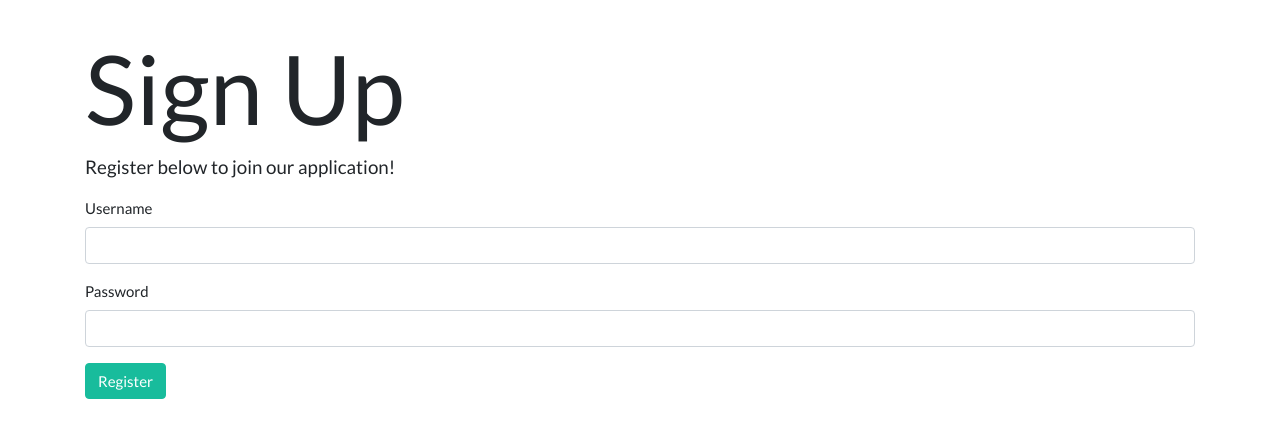
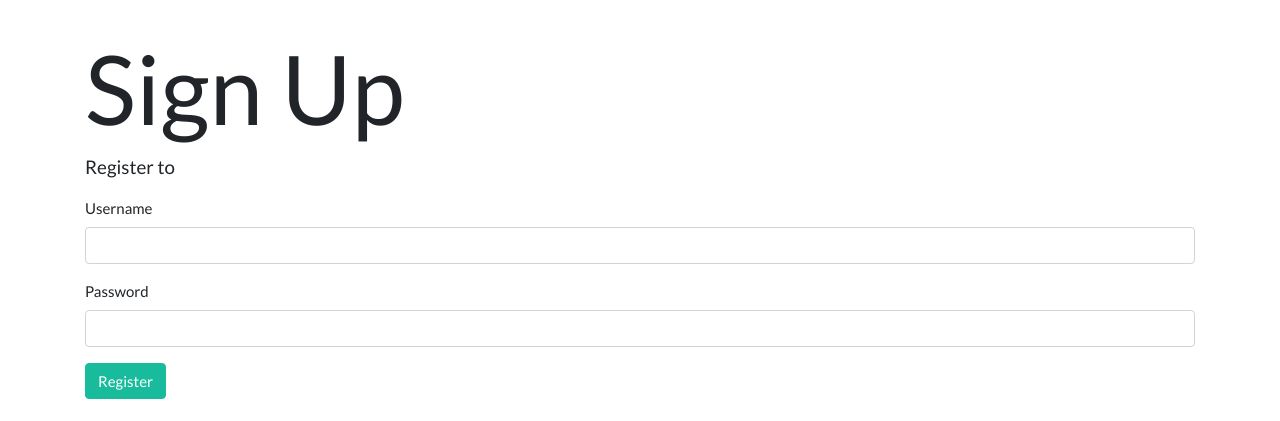
Before and after one commit to Fredeggs/authentication-demo, a Flask app: page /register in a window 1280 px wide. Shown: the part 71-492 px from the top of the page. Run offline with Flask 2, Linux system fonts and the light colour scheme; some libraries are stand-ins or nearby versions.

Commit message:
completed demo code

```diff
--- a/app.py
+++ b/app.py
@@ -1,8 +1,9 @@
+from crypt import methods
 from flask import Flask, render_template, redirect, session, flash
 from flask_debugtoolbar import DebugToolbarExtension
 from models import connect_db, db, User, Tweet
+from sqlalchemy.exc import IntegrityError
 from forms import UserForm, TweetForm
-from sqlalchemy.exc import IntegrityError
 
 app = Flask(__name__)
 app.config["SQLALCHEMY_DATABASE_URI"] = "postgresql:///auth_demo"
@@ -13,6 +14,7 @@ app.config['DEBUG_TB_INTERCEPT_REDIRECTS'] = False
 
 
 connect_db(app)
+db.create_all()
 
 toolbar = DebugToolbarExtension(app)
 
@@ -20,7 +22,6 @@ toolbar = DebugToolbarExtension(app)
 @app.route('/')
 def home_page():
     return render_template('index.html')
-
 
 @app.route('/tweets', methods=['GET', 'POST'])
 def show_tweets():
@@ -31,14 +32,12 @@ def show_tweets():
     all_tweets = Tweet.query.all()
     if form.validate_on_submit():
         text = form.text.data
-        new_tweet = Tweet(text=text, user_id=session['user_id'])
+        new_tweet = Tweet(text=text, user_id=session["user_id"])
         db.session.add(new_tweet)
         db.session.commit()
-        flash('Tweet Created!', 'success')
+        flash('Tweet Created!', "success")
         return redirect('/tweets')
-
-    return render_template("tweets.html", form=form, tweets=all_tweets)
-
+    return render_template("/tweets.html", tweets=all_tweets, form=form)
 
 @app.route('/tweets/<int:id>', methods=["POST"])
 def delete_tweet(id):
@@ -55,7 +54,6 @@ def delete_tweet(id):
     flash("You don't have permission to do that!", "danger")
     return redirect('/tweets')
 
-
 @app.route('/register', methods=['GET', 'POST'])
 def register_user():
     form = UserForm()
@@ -68,14 +66,12 @@ def register_user():
         try:
             db.session.commit()
         except IntegrityError:
-            form.username.errors.append('Username taken.  Please pick another')
+            form.username.errors.append('Username taken. Please pick another')
             return render_template('register.html', form=form)
-        session['user_id'] = new_user.id
+        session["user_id"] = new_user.id
         flash('Welcome! Successfully Created Your Account!', "success")
         return redirect('/tweets')
-
     return render_template('register.html', form=form)
-
 
 @app.route('/login', methods=['GET', 'POST'])
 def login_user():
@@ -90,13 +86,12 @@ def login_user():
             session['user_id'] = user.id
             return redirect('/tweets')
         else:
-            form.username.errors = ['Invalid username/password.']
+            form.username.errors = ['Invalid username/password']
 
     return render_template('login.html', form=form)
-
 
 @app.route('/logout')
 def logout_user():
     session.pop('user_id')
-    flash("Goodbye!", "info")
+    flash("Goodbye!", "primary")
     return redirect('/')
--- a/forms.py
+++ b/forms.py
@@ -1,12 +1,11 @@
+from cgitb import text
 from flask_wtf import FlaskForm
 from wtforms import StringField, PasswordField
 from wtforms.validators import InputRequired
-
 
 class UserForm(FlaskForm):
     username = StringField("Username", validators=[InputRequired()])
     password = PasswordField("Password", validators=[InputRequired()])
 
-
 class TweetForm(FlaskForm):
     text = StringField("Tweet Text", validators=[InputRequired()])
--- a/templates/register.html
+++ b/templates/register.html
@@ -1,16 +1,13 @@
 {% extends 'base.html'  %}
 
 {% block content %}
-
 <h1 class="display-1">Sign Up</h1>
-<p class="lead">Register below to join our application!</p>
+<p class="lead">Register to </p>
 
 <form method="POST">
-
   {{ form.hidden_tag() }}
 
-  {% for field in form
-    if field.widget.input_type != 'hidden' %}
+  {% for field in form if field.widget.input_type != 'hidden' %}
   <p>
     {{ field.label }}
     {{ field(class_="form-control") }}
@@ -21,7 +18,7 @@
   </p>
   {% endfor %}
 
-  <button class="btn btn-success" type="submit">Register</button>
+  <button class="btn btn-success">Register</button>
 
 </form>
 {% endblock %}
```
Also changed, not shown: models.py (+4 -5 lines), templates/tweets.html (+6 -13 lines), 1 other file.
